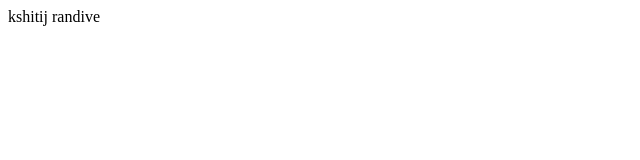
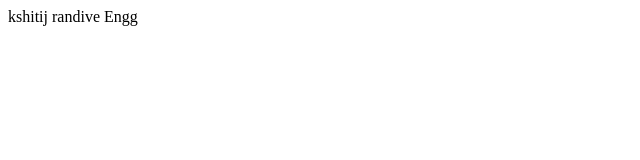
Before and after one commit to ksrandive/gitDemo, a plain HTML site: page index.html in a window 1280 px wide. Shown: the full height of the page, 0-640 px from the left. Drawn offline with Linux system fonts and the light colour scheme.

Commit message:
add index.html

```diff
--- a/index.html
+++ b/index.html
@@ -2,6 +2,6 @@
 
 <body>
 
-kshitij randive
+kshitij randive Engg
 </body>
 </html>
```
